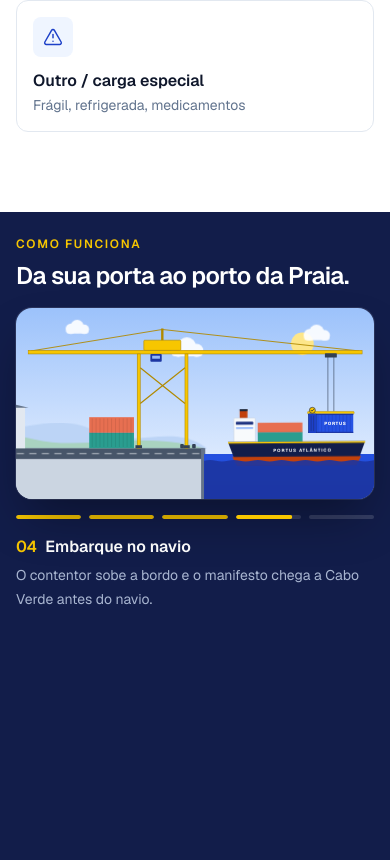
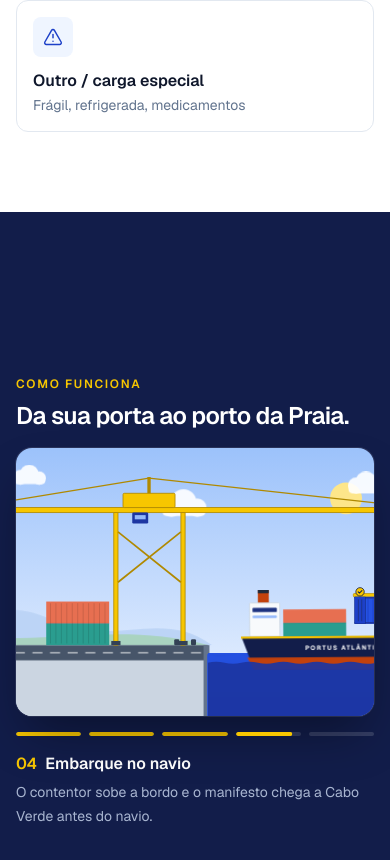
Before and after one commit to CledirFL/portus_portal, a Next.js app: page / in a window 390 px wide. Shown: the part 2413-3273 px from the top of the page. Built offline with nearby package versions, Linux system fonts and the light colour scheme.

Commit message:
fix(landing): avoid hydration mismatch and enlarge the scene on mobile
The reduced-motion version only replaces the animation after hydration, since the server cannot know the preference. On phones the scene uses a taller frame and sits centred in the pinned area.

```diff
--- a/src/modules/landing/components/journey-scroll.tsx
+++ b/src/modules/landing/components/journey-scroll.tsx
@@ -11,6 +11,7 @@ import {
   type MotionValue,
 } from "motion/react";
 import { useRef, useState } from "react";
+import { useHydrated } from "@/lib/use-hydrated";
 import { JourneyScene } from "@/modules/landing/components/journey-scene";
 import { journeySteps, stepIndexAt, type JourneyStep } from "@/modules/landing/journey-timeline";
 
@@ -20,7 +21,9 @@ import { journeySteps, stepIndexAt, type JourneyStep } from "@/modules/landing/j
  */
 export function JourneyScroll() {
   const reduceMotion = useReducedMotion();
-  return reduceMotion ? <JourneyStatic /> : <JourneyAnimated />;
+  // O servidor não conhece a preferência: só troca de versão depois de hidratar.
+  const isHydrated = useHydrated();
+  return isHydrated && reduceMotion ? <JourneyStatic /> : <JourneyAnimated />;
 }
 
 function SectionHeading() {
@@ -67,10 +70,10 @@ function JourneyAnimated() {
   return (
     <section ref={sectionRef} aria-labelledby="journey-title" className="relative h-[520vh] bg-brand-950">
       <StepsForScreenReaders />
-      <div className="sticky top-16 mx-auto flex h-[calc(100svh-4rem)] max-w-6xl flex-col gap-4 px-4 py-6 sm:px-6 lg:gap-5 lg:py-8">
+      <div className="sticky top-16 mx-auto flex h-[calc(100svh-4rem)] max-w-6xl flex-col justify-center gap-4 px-4 py-6 sm:px-6 lg:justify-start lg:gap-5 lg:py-8">
         <SectionHeading />
 
-        <div className="relative aspect-[15/8] w-full overflow-hidden rounded-2xl ring-1 ring-white/10 shadow-2xl shadow-black/40 lg:aspect-auto lg:min-h-0 lg:flex-1">
+        <div className="relative aspect-4/3 w-full overflow-hidden rounded-2xl ring-1 ring-white/10 shadow-2xl shadow-black/40 sm:aspect-15/8 lg:aspect-auto lg:min-h-0 lg:flex-1">
           <JourneyScene progress={scrollYProgress} className="absolute inset-0 h-full w-full" />
         </div>
 
@@ -87,7 +90,7 @@ function JourneyAnimated() {
               />
             ))}
           </div>
-          <div className="mt-4 min-h-[4.5rem]">
+          <div className="mt-4 min-h-18">
             <AnimatePresence mode="wait" initial={false}>
               <motion.div
                 key={step.id}
@@ -167,7 +170,7 @@ function JourneyStatic() {
 function StaticScene({ progress }: { progress: number }) {
   const value = useMotionValue(progress);
   return (
-    <div className="relative aspect-[15/8] overflow-hidden rounded-xl ring-1 ring-white/10">
+    <div className="relative aspect-15/8 overflow-hidden rounded-xl ring-1 ring-white/10">
       <JourneyScene progress={value} className="absolute inset-0 h-full w-full" />
     </div>
   );
```
Also changed, not shown: 1 other file (tests, documents, lock files or other folders).
